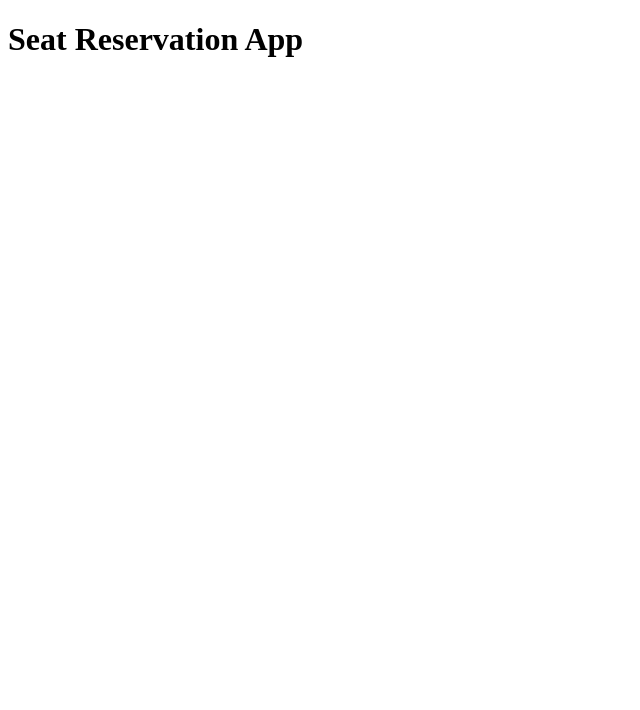
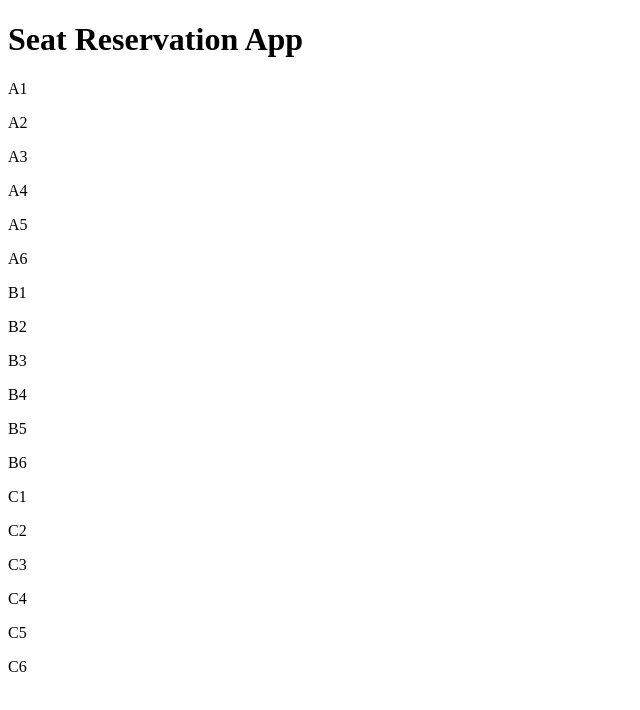
Before and after one commit to nathan-rabens/seatReservationApp, a plain HTML site: page index.html in a window 1280 px wide. Shown: the whole page, without its empty margins (0-640 px from the left). Drawn offline with nearby package versions, Linux system fonts and the light colour scheme.

Commit message:
seats added

```diff
--- a/index.html
+++ b/index.html
@@ -8,6 +8,70 @@
   <body>
     <h1>Seat Reservation App</h1>
 
+	  <div id='seating-area'>
+		  <div class='row' id='row-a'>
+			  <div class='seat' id='a1'>
+				  <p>A1</p>
+			  </div>
+			  <div class='seat' id='a2'>
+				  <p>A2</p>
+			  </div>
+			  <div class='seat' id='a3'>
+				  <p>A3</p>
+			  </div>
+			  <div class='seat' id='a4'>
+				  <p>A4</p>
+			  </div>
+			  <div class='seat' id='a5'>
+				  <p>A5</p>
+			  </div>
+			  <div class='seat' id='a6'>
+				  <p>A6</p>
+			  </div>
+		  </div>
+		  <div class='row' id='row-b'>
+			  <div class='seat' id='b1'>
+				  <p>B1</p>
+			  </div>
+			  <div class='seat' id='b2'>
+				  <p>B2</p>
+			  </div>
+			  <div class='seat' id='b3'>
+				  <p>B3</p>
+			  </div>
+			  <div class='seat' id='b4'>
+				  <p>B4</p>
+			  </div>
+			  <div class='seat' id='b5'>
+				  <p>B5</p>
+			  </div>
+			  <div class='seat' id='b6'>
+				  <p>B6</p>
+			  </div>
+		  </div>
+		  <div class='row' id='row-c'>
+			  <div class='seat' id='c1'>
+				  <p>C1</p>
+			  </div>
+			  <div class='seat' id='c2'>
+				  <p>C2</p>
+			  </div>
+			  <div class='seat' id='c3'>
+				  <p>C3</p>
+			  </div>
+			  <div class='seat' id='c4'>
+				  <p>C4</p>
+			  </div>
+			  <div class='seat' id='c5'>
+				  <p>C5</p>
+			  </div>
+			  <div class='seat' id='c6'>
+				  <p>C6</p>
+			  </div>
+		  </div>
+
+	  </div>
+
 
 	  <script src='https://code.jquery.com/jquery-3.2.1.min.js'></script>
 	  <script src="script.js"></script>
```
